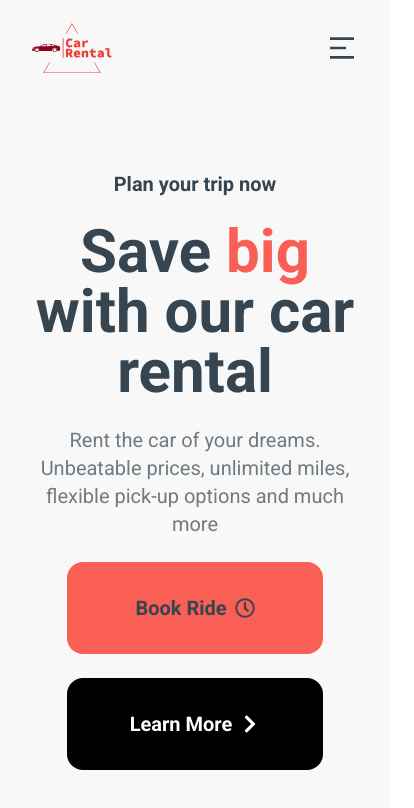
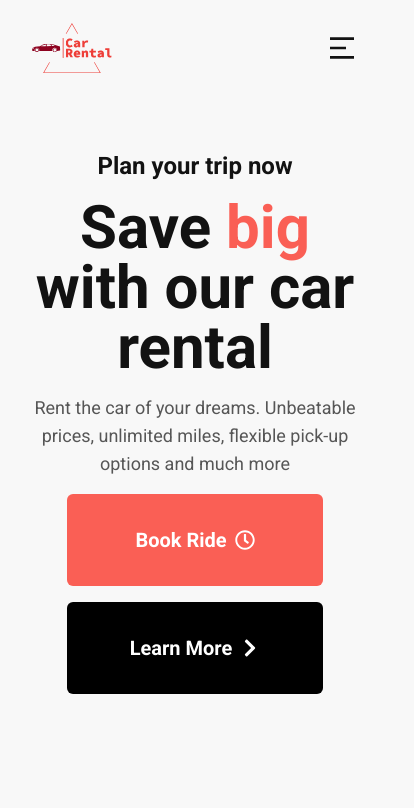
Before and after one commit to AlexMagargiu/Car-Rentals, a React (Vite) app: page /home in a window 390 px wide. Shown: the top 808 px of the page, 414 px wide, since content can reach past the window. Built offline with nearby package versions, Linux system fonts and the light colour scheme.

Commit message:
Basic desktop and tablet styling for hero component

```diff
--- a/src/App.jsx
+++ b/src/App.jsx
@@ -12,10 +12,9 @@ import NoPage from "./pages/NoPage";
 export default function App() {
   //icon color #8D021F
   return (
-    <main className="bg-page font-roboto text-primary_text">
+    <main className="font-roboto text-primary_text max-w-screen-xl mx-auto px-6">
       <BrowserRouter>
         <Navbar />
-        <div className="max-w-screen-xl mx-auto px-6">
         <Routes>
           <Route index element={<Home />} />
           <Route path="/home" element={<Home />} />
@@ -27,7 +26,6 @@ export default function App() {
           <Route path="/signIn" element={<SignIn />} />
           <Route path="*" element={<NoPage />} />
         </Routes>
-        </div>
       </BrowserRouter>
     </main>
   );
--- a/src/components/Hero.jsx
+++ b/src/components/Hero.jsx
@@ -1,24 +1,38 @@
 import { FaRegClock } from "react-icons/fa";
 import { FaChevronRight } from "react-icons/fa";
+import heroBg from "../assets/herobg.png";
+import vwarteon from "../assets/vwarteon.png";
 
 export default function Hero() {
   return (
-    <section className="flex flex-col items-center h-[calc(100vh-96px)] justify-center gap-6 font-bold text-xl text-center">
-      <h4>Plan your trip now</h4>
+    <section className="flex flex-col items-center h-screen justify-center gap-4 font-bold text-xl text-center lg:items-start lg:text-left">
+      <img
+        src={heroBg}
+        className="absolute right-0 top-0 z-10 invisible lg:visible"
+      ></img>
+      <div className="flex flex-col items-center gap-4 z-40 lg:items-start relative w-full">
+        <img
+          src={vwarteon}
+          className="absolute right-[-3rem] z-[-1] top-[-1rem] invisible lg:visible w-[65%]"
+        />
+        <h4 className="text-2xl">Plan your trip now</h4>
         <h1 className="text-6xl max-w-lg">
           Save <span className="text-secondary_text">big</span> with our car
           rental
         </h1>
-      <p className="font-light opacity-70 max-w-xl">
+        <p className="text-lg font-light opacity-70 max-w-lg">
           Rent the car of your dreams. Unbeatable prices, unlimited miles,
           flexible pick-up options and much more
         </p>
-      <button className="flex items-center justify-center gap-2 bg-secondary_text w-64 py-8 rounded-2xl">
+      </div>
+      <div className="flex flex-col gap-4 z-40 md:flex-row">
+        <button className="flex items-center justify-center gap-2 bg-secondary_text text-white w-64 py-8 rounded-md md:w-48 md:py-6">
           Book Ride <FaRegClock />
         </button>
-      <button className="flex items-center justify-center gap-2 bg-black w-64 py-8 rounded-2xl text-white">
+        <button className="flex items-center justify-center gap-2 bg-black w-64 py-8 rounded-md text-white md:w-48 md:py-6">
           Learn More <FaChevronRight />
         </button>
+      </div>
     </section>
   );
 }
--- a/src/components/Navbar.jsx
+++ b/src/components/Navbar.jsx
@@ -48,7 +48,7 @@ export default function Navbar() {
 
   return (
     <>
-      <nav className="flex items-center justify-between py-2 px-8 font-bold">
+      <nav className="absolute top-0 left-0 right-0 flex items-center justify-between py-2 px-8 font-bold z-50 max-w-screen-xl mx-auto">
         <NavLink to="/home">
           <img src={logo} className="w-20 h-20"></img>
         </NavLink>
--- a/src/components/SignInButton.jsx
+++ b/src/components/SignInButton.jsx
@@ -4,7 +4,7 @@ export default function SignInButton(props) {
   return (
     <NavLink to="/signIn">
       <button
-        className="bg-secondary_text py-2 px-6 rounded-md"
+        className="bg-secondary_text text-white py-2 px-6 rounded-md"
         onClick={props.closeAccordion}
       >
         Sign In
--- a/src/index.css
+++ b/src/index.css
@@ -7,4 +7,5 @@ body,
 #root {
   @apply h-full;
   @apply w-full;
+  @apply bg-page;
 }
--- a/tailwind.config.js
+++ b/tailwind.config.js
@@ -5,7 +5,7 @@ export default {
     extend: {
       colors: {
         page: "#F8F8F8",
-        primary_text: "#36454F",
+        primary_text: "#121212",
         secondary_text: "#FA5F55",
         accordion: "#343434",
       },
```
Also changed, not shown: src/assets/herobg.png (added), src/assets/vwarteon.png (added). Lines whose indentation alone changed are shown as unchanged.
